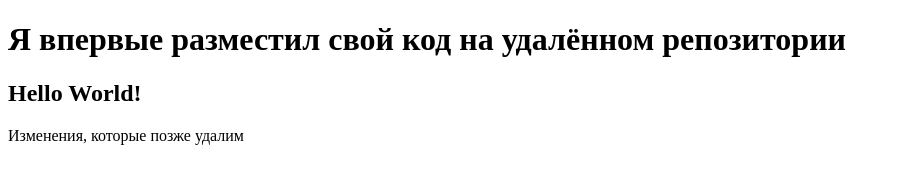
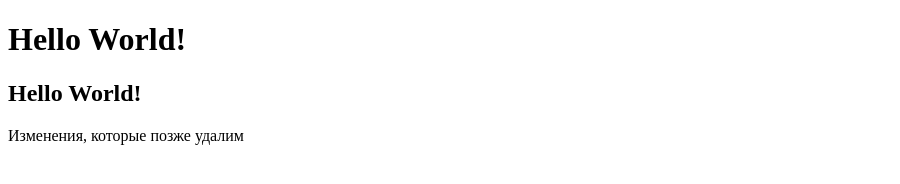
Before and after one commit to keiya228/new-repo, a plain HTML site: page index.html in a window 1280 px wide. Shown: the whole page, without its empty margins (0-900 px from the left). Drawn offline with Linux system fonts and the light colour scheme.

```diff
--- a/index.html
+++ b/index.html
@@ -3,10 +3,10 @@
 <head>
     <meta charset="UTF-8">
     <meta name="viewport" content="width=device-width, initial-scale=1.0">
-    <title>New git project</title>
+    <title>Document</title>
 </head>
 <body>
-    <h1>Я впервые разместил свой код на удалённом репозитории</h1>
+    <h1>Hello World!</h1>
     <h2>Hello World!</h2>
     <p>Изменения, которые позже удалим</p>
 </body>
```
